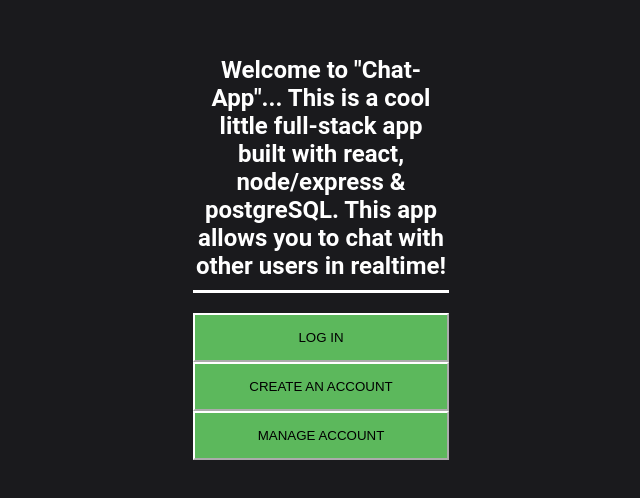
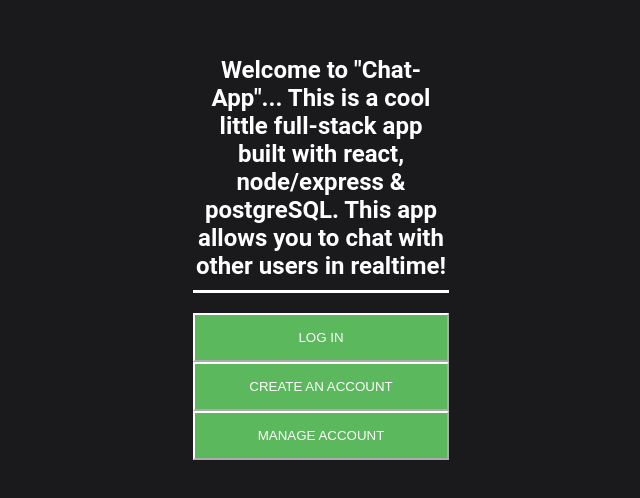
Before and after one commit to OmarMutd/Cross-Chat, a React (Create React App) app: page / in a window 1280 px wide. Shown: the part 152-650 px from the top of the page, without its empty margins (319-959 px from the left). Built offline with nearby package versions, Linux system fonts and the light colour scheme.

Commit message:
landing page/sign in css

```diff
--- a/src/Input/Input.css
+++ b/src/Input/Input.css
@@ -23,4 +23,5 @@
     padding: 20px;
     display: inline-block;
     border: none;
+    cursor: pointer;
   }
--- a/src/LandingPage/LandingPage.css
+++ b/src/LandingPage/LandingPage.css
@@ -16,12 +16,19 @@ html, body {
       border-color: white;
       padding: 15px 20px;
       width: 100%;
+      color: #fff
 
 }
 
 .LandingPage-button:hover{
     background-color:#4095c6;
+    color: black;
 
+    /* cursor: text;
+    cursor: row-resize;
+    cursor: move; */
+
+    cursor: pointer;
     }
 
 .LandingContainer {
@@ -42,7 +49,7 @@ html, body {
     border-bottom: 3px solid white;
 }
 
-.lp-text {
+/* .lp-text {
     text-decoration: none;
     color: #fff
-}
+} */
--- a/src/SignInPage/SignInPage.css
+++ b/src/SignInPage/SignInPage.css
@@ -96,6 +96,13 @@ html, body {
 
   .button:hover{
     background-color:#4095c6;
+    color: black;
+
+    /* cursor: text;
+    cursor: row-resize;
+    cursor: move; */
+
+    cursor: pointer;
 
     }
 
```
